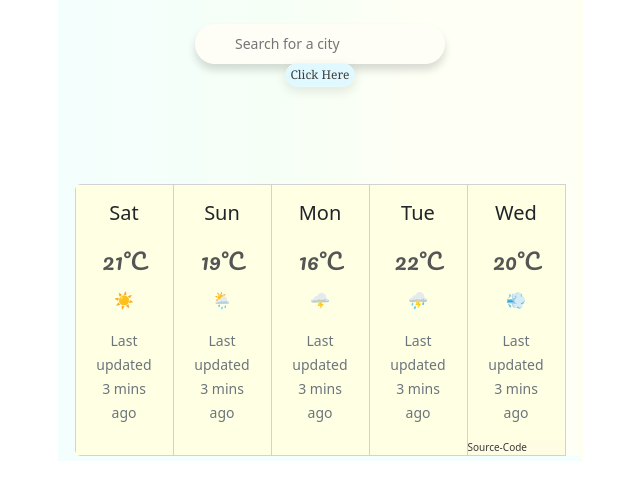
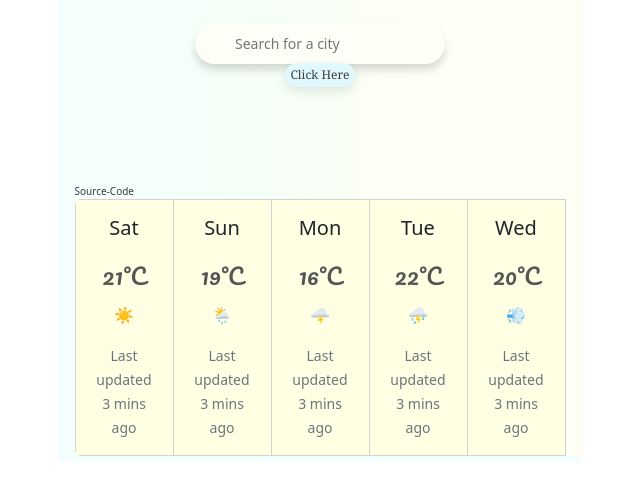
Before and after one commit to chervonka/shecodes-weather-pr, a plain HTML site: page index.html in a window 1280 px wide. Shown: the part 258-754 px from the top of the page, without its empty margins (320-960 px from the left). Drawn offline with nearby package versions, Linux system fonts and the light colour scheme.

Commit message:
update the link

```diff
--- a/index.html
+++ b/index.html
@@ -52,6 +52,7 @@
             <button type="submit" class="click">Click Here</button>
             <span class="msg"></span>
         </form>
+        <a href="https://github.com/chervonka/shecodes-weather-pr" target="_blank" class="myGit">Source-Code</a>
         <div class="card-group">
             <div class="card">
                 <div class="card-body">
@@ -102,7 +103,6 @@
                     </p>
                     <p class="card-text"><small class="text-muted">Last updated 3 mins ago</small></p>
                 </div>
-                <a href="https://github.com/chervonka/shecodes-weather-pr" target="_blank" class="myGit">Source-Code</a>
             </div>
             <script src="src/index.js"></script>
 
--- a/src/style.css
+++ b/src/style.css
@@ -153,5 +153,6 @@ html {
   display: block;
   text-align: left;
   color: rgb(57, 57, 57);
-  background-color: #fefde3;
+  margin: 0px auto;
+  max-width: 600px;
 }
```
